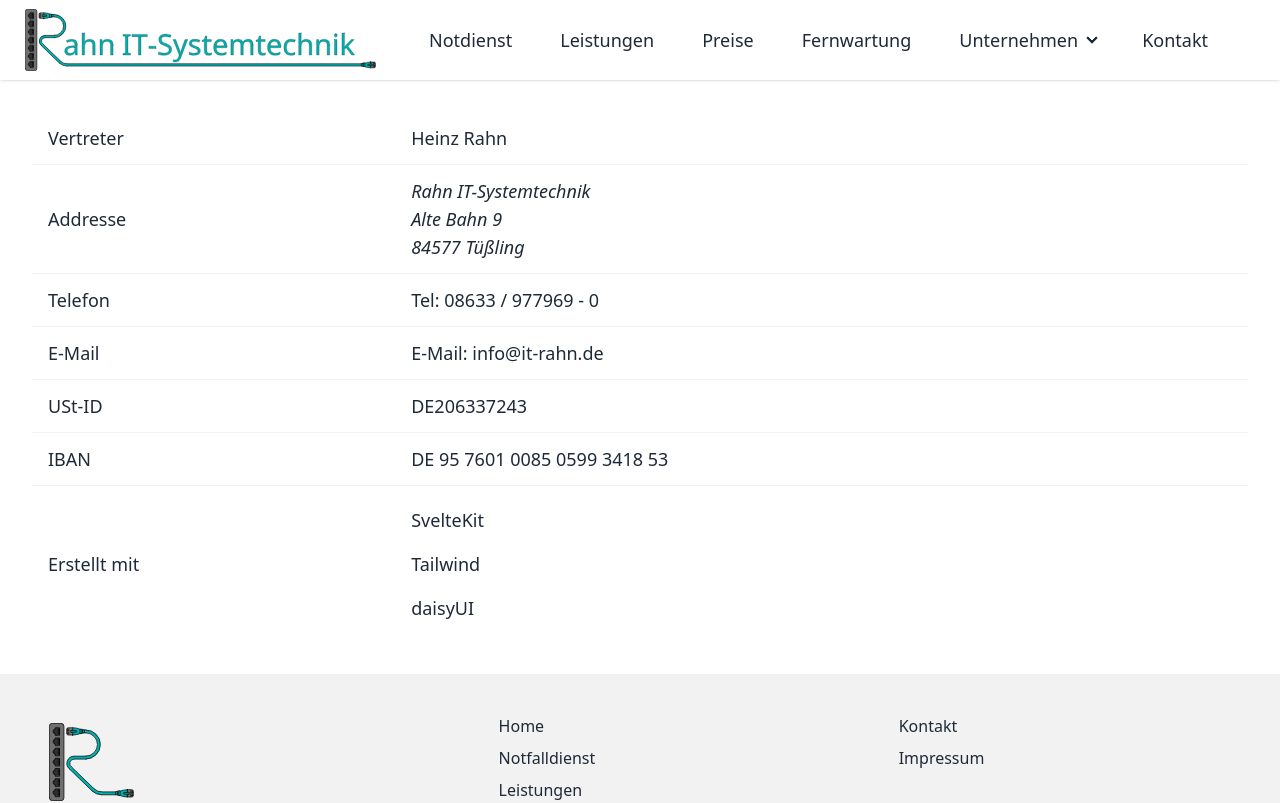
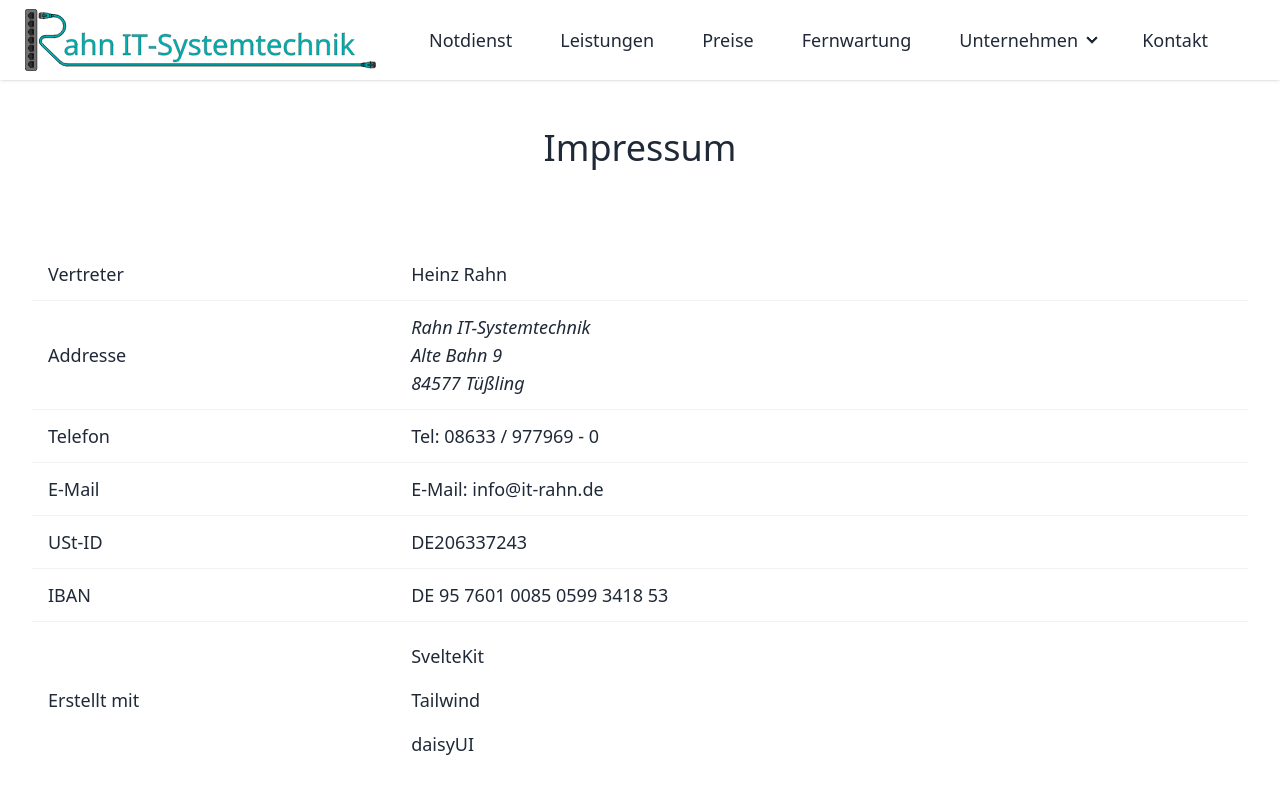
Before and after one commit to Rahn-IT/website, a SvelteKit app: page /impressum in a window 1280 px wide. Shown: the top 803 px of the page. Built offline with nearby package versions, Linux system fonts and the light colour scheme.

Commit message:
added Impressum Title

```diff
--- a/src/routes/impressum/+page.svelte
+++ b/src/routes/impressum/+page.svelte
@@ -10,7 +10,9 @@
 	<title>Impressum</title>
 	<meta name="description" content="Hier finden Sie die rechtlich nötigen angaben." />
 </svelte:head>
-
+<div class="py-4">
+	<h1 class="py-8 text-center text-4xl">Impressum</h1>
+</div>
 <div class="py-8">
 	<table class="table text-lg">
 		<tbody>
```
